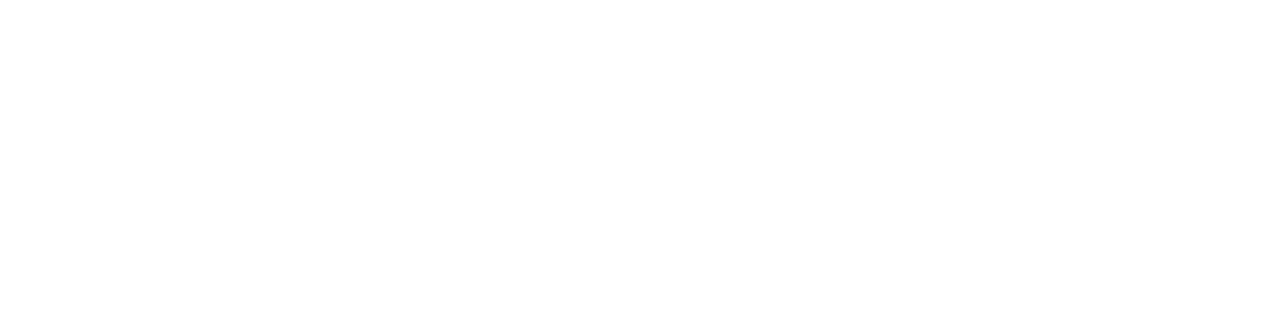
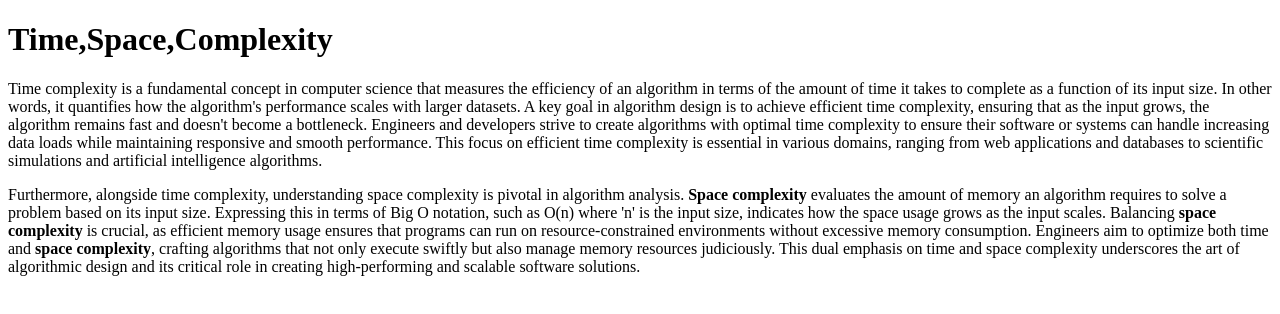
Before and after one commit to acciojob/time-and-space-complexity-Ran3022, a website: page main.html in a window 1280 px wide. Drawn offline with Linux system fonts and the light colour scheme.

Commit message:
created a submission

```diff
--- a/main.html
+++ b/main.html
@@ -10,6 +10,10 @@
 	<!-- the entire body must be written by student -->
     <script type="text/javascript" src="./script.js">
 </script>
+	<h1>Time,Space,Complexity</h1>
+	<p>Time complexity is a fundamental concept in computer science that measures the efficiency of an algorithm in terms of the amount of time it takes to complete as a function of its input size. In other words, it quantifies how the algorithm's performance scales with larger datasets. A key goal in algorithm design is to achieve efficient time complexity, ensuring that as the input grows, the algorithm remains fast and doesn't become a bottleneck. Engineers and developers strive to create algorithms with optimal time complexity to ensure their software or systems can handle increasing data loads while maintaining responsive and smooth performance. This focus on efficient time complexity is essential in various domains, ranging from web applications and databases to scientific simulations and artificial intelligence algorithms.</p>
+	<p>
+Furthermore, alongside time complexity, understanding space complexity is pivotal in algorithm analysis. <b>Space complexity</b> evaluates the amount of memory an algorithm requires to solve a problem based on its input size. Expressing this in terms of Big O notation, such as O(n) where 'n' is the input size, indicates how the space usage grows as the input scales. Balancing <b>space complexity</b> is crucial, as efficient memory usage ensures that programs can run on resource-constrained environments without excessive memory consumption. Engineers aim to optimize both time and <b>space complexity</b>, crafting algorithms that not only execute swiftly but also manage memory resources judiciously. This dual emphasis on time and space complexity underscores the art of algorithmic design and its critical role in creating high-performing and scalable software solutions.</p>
 
 </body>
 
```
